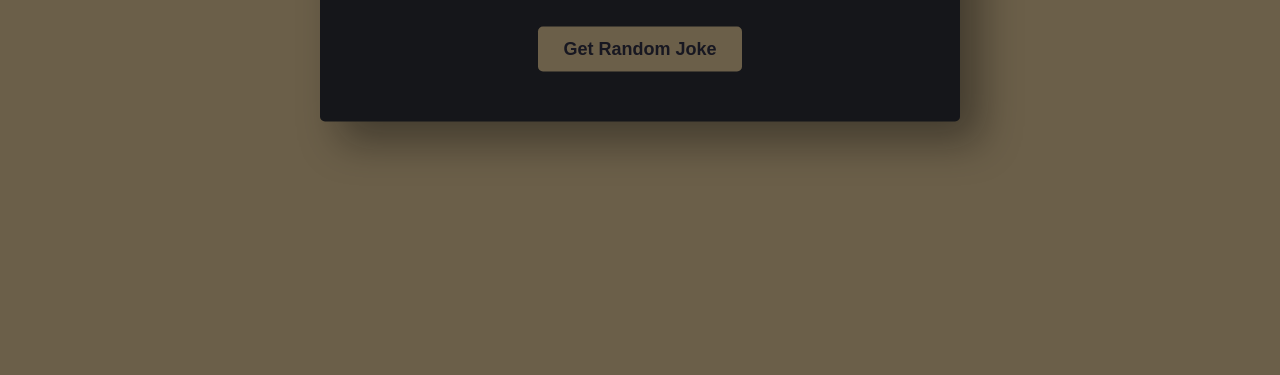
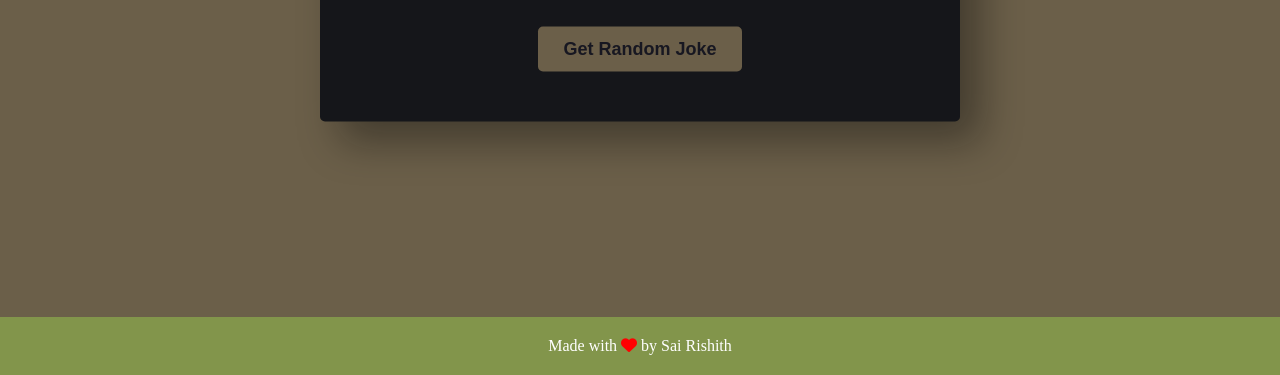
Before and after one commit to rishichintala/Random-Joke-Generator, a plain HTML site: page index.html in a window 1280 px wide. Shown: the part 425-800 px from the top of the page. Drawn offline with Linux system fonts and the light colour scheme.

Commit message:
minor changes

```diff
--- a/index.html
+++ b/index.html
@@ -14,7 +14,7 @@
         <p id="jokeText"></p>
         <button id="btnRandom">Get Random Joke</button>
     </div>
-    <!-- <footer>Made with <i class="fas fa-heart"></i> by Sai Rishith</footer> -->
+    <footer>Made with <i class="fas fa-heart"></i> by Sai Rishith</footer>
     <script src="main.js"></script>
 </body>
 </html>
--- a/style.css
+++ b/style.css
@@ -55,9 +55,12 @@ button{
     outline: none;
 }
 footer {
+    position: absolute;
+    bottom: 0;
+    width: 100%;
     background-color: #82954B;
     color: #fff;
-    padding: 10px;
+    padding: 20px;
     text-align: center;
 }
 
```
